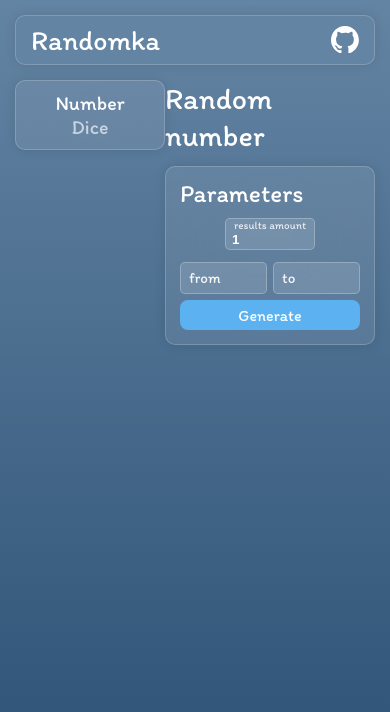
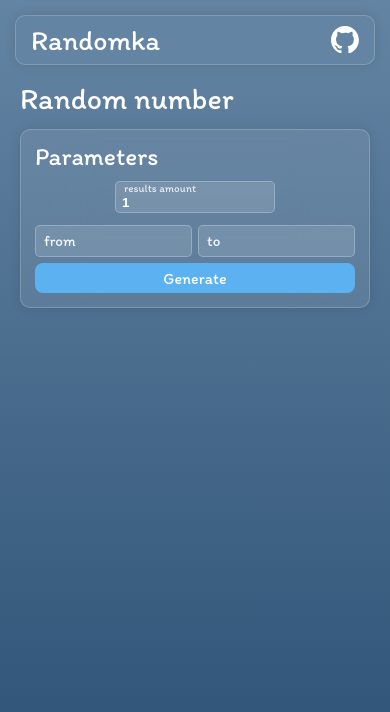
Before and after one commit to abrikosechek/randomizer, a Vue app: page /number in a window 390 px wide. Shown: the top 712 px of the page. Built offline with nearby package versions, Linux system fonts and the light colour scheme.

Commit message:
mobile verison removed nav

```diff
--- a/src/App.vue
+++ b/src/App.vue
@@ -2,7 +2,7 @@
   <Header />
 
   <div class="layout">
-    <div>
+    <div class="layout__nav">
       <Nav />
     </div>
     <main>
@@ -20,17 +20,19 @@ import Warnings from '@/components/Warnings.vue';
 </script>
 
 <style scoped lang="scss">
+@use "@/assets/styles/imports/breakpoints" as *;
+
 main {
   width: 100%;
 }
 
 .layout {
   display: grid;
-  grid-template-columns: 150px 1fr;
+  grid-template-columns: 180px 1fr;
   grid-template-areas: "nav main";
   margin-top: 15px;
 
-  &>nav {
+  &__nav {
     grid-area: nav;
   }
 
@@ -38,4 +40,15 @@ main {
     grid-area: main;
   }
 }
+
+@include breakpoint-tablet {
+  .layout {
+    grid-template-columns: 1fr;
+    grid-template-areas: "main";
+
+    &__nav {
+      display: none !important;
+    }
+  }
+}
 </style>
--- /dev/null
+++ b/src/assets/styles/imports/_breakpoints.scss
@@ -0,0 +1,5 @@
+@mixin breakpoint-tablet {
+  @media(max-width: 690px) {
+    @content;
+  }
+}
--- a/src/assets/styles/main.scss
+++ b/src/assets/styles/main.scss
@@ -43,8 +43,6 @@ input[type="number"]::-webkit-outer-spin-button {
   backdrop-filter: blur(30px);
 }
 
-
-
 .card {
   width: 100%;
   padding: 14px;
--- a/src/assets/styles/modules/_colors.scss
+++ b/src/assets/styles/modules/_colors.scss
@@ -1,9 +1,9 @@
 :root {
+  // colors
   --primary: #5CB2F0;
   --primary-hover: #4ea0db;
   --error: #db4d4d;
   --success: rgb(69, 190, 99);
-
   --bg-light: #6484A3;
   --bg-dark: #284E72;
 }
--- a/src/components/Nav.vue
+++ b/src/components/Nav.vue
@@ -1,22 +1,13 @@
 <template>
   <nav class="container-glass">
-    <router-link v-for="link in links" :key="link.path" :to="link.path">
+    <router-link v-for="link in pages" :key="link.path" :to="link.path">
       {{ link.text }}
     </router-link>
   </nav>
 </template>
 
 <script setup>
-const links = [
-  {
-    text: "Number",
-    path: "number"
-  },
-  {
-    text: "Dice",
-    path: "dice"
-  }
-]
+import { pages } from "@/consts";
 </script>
 
 <style scoped lang='scss'>
@@ -36,7 +27,6 @@ nav {
 
     &.router-link-active {
       color: #FFFFFF;
-
     }
 
     &:not(.router-link-active) {
--- /dev/null
+++ b/src/consts/index.js
@@ -0,0 +1,10 @@
+export const pages = [
+  {
+    text: "Number",
+    path: "number"
+  },
+  {
+    text: "Dice",
+    path: "dice"
+  }
+]
--- a/vite.config.js
+++ b/vite.config.js
@@ -9,5 +9,5 @@ export default defineConfig({
     alias: {
       "@": path.resolve(__dirname, "./src")
     }
-  }
+  },
 })
```
